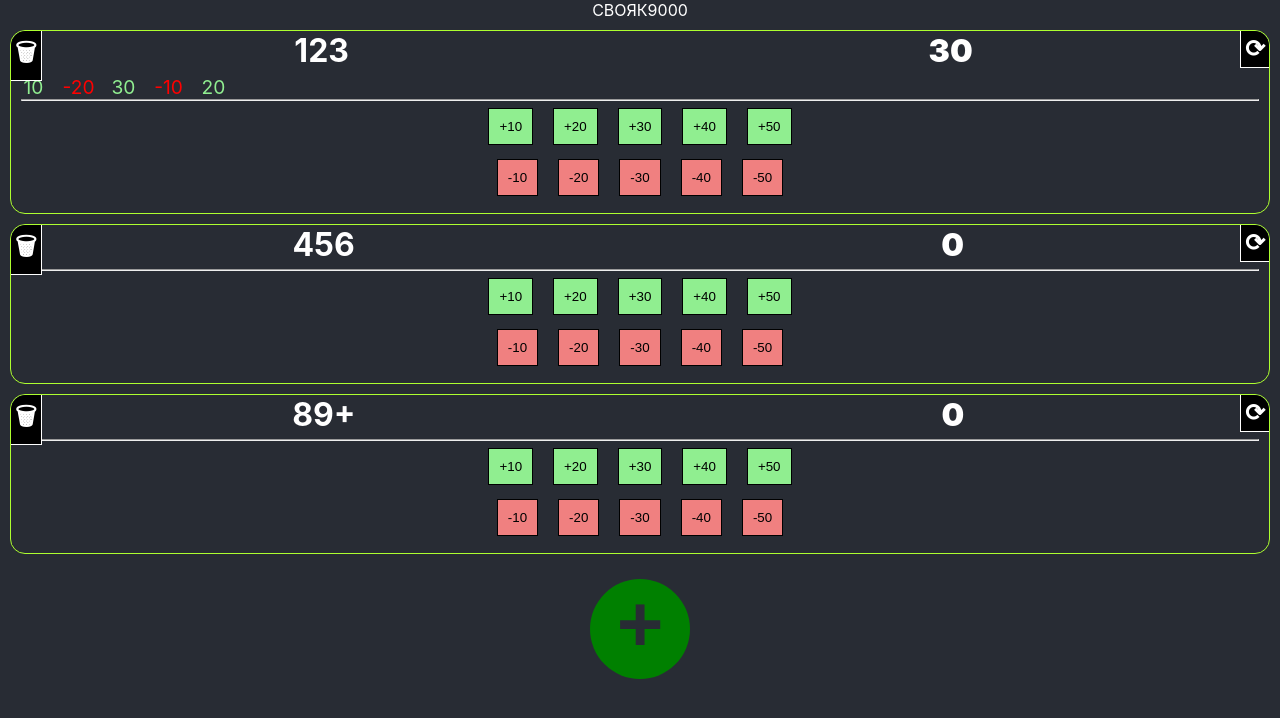
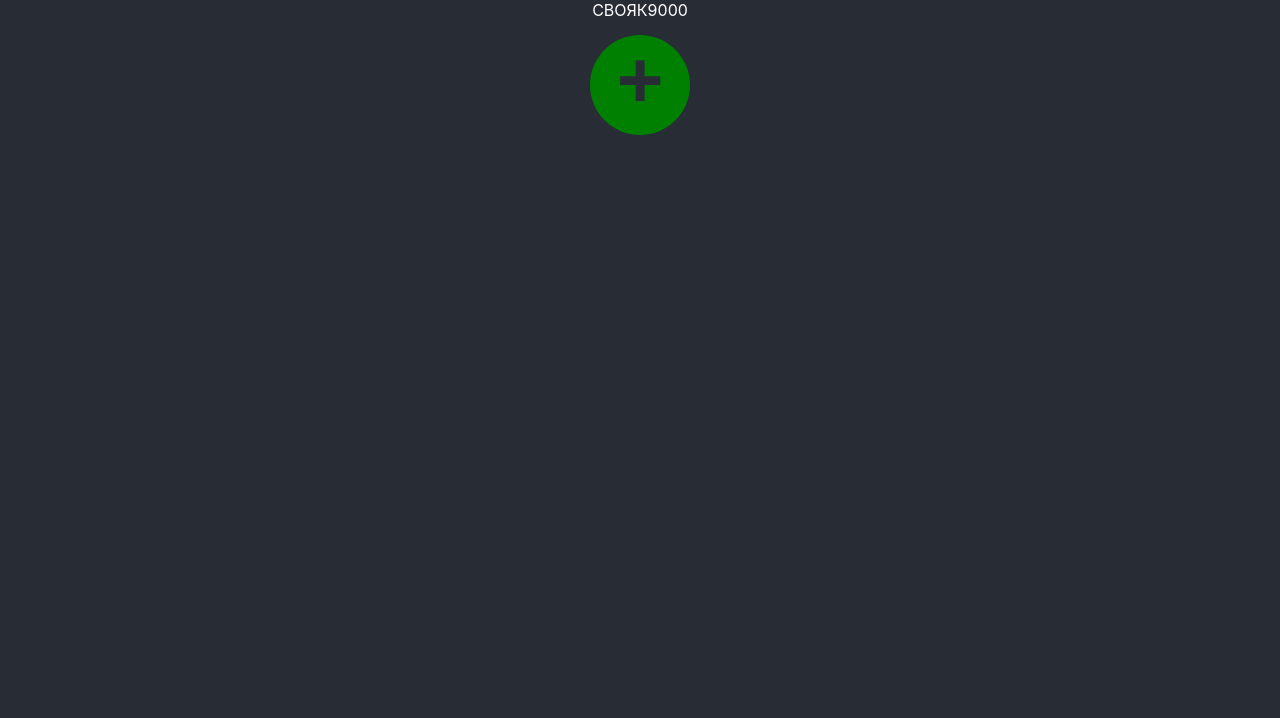
Before and after one commit to rosyurch/rachinsky, a React (Create React App) app: page / in a window 1280 px wide. Shown: the top 718 px of the page. Built offline with nearby package versions, Linux system fonts and the light colour scheme.

Commit message:
removed mock data

```diff
--- a/src/App.js
+++ b/src/App.js
@@ -4,14 +4,8 @@ import AddButton from './AddButton';
 import Player from './Player';
 import './css/App.css';
 
-const mockedPlayersState = [
-    { id: 0, name: '123', answers: [10, -20, 30, -10, 20] },
-    { id: 1, name: '456', answers: [] },
-    { id: 9, name: '89+', answers: [] },
-];
-
 function App() {
-    const [players, setPlayers] = useState(mockedPlayersState);
+    const [players, setPlayers] = useState([]);
     const [addPopupIsOpened, setAddPopupIsOpened] = useState(false);
     const [name, setName] = useState(''); // for getting player name form popup
 
```
